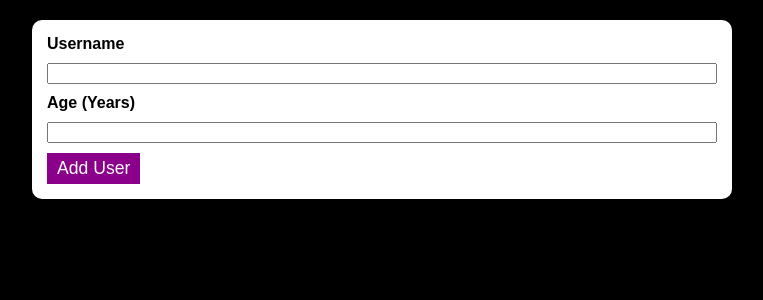
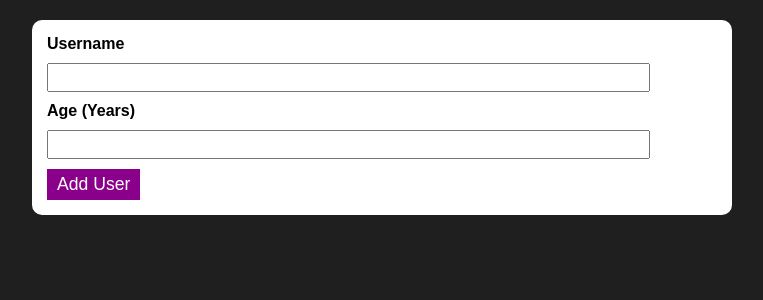
Before and after one commit to RaulHinojosa24/first-practice-project, a React (Create React App) app: page / in a window 1280 px wide. Shown: the top 300 px of the page, without its empty margins (258-1021 px from the left). Built offline with nearby package versions, Linux system fonts and the light colour scheme.

Commit message:
some optimization

```diff
--- a/src/UI/Button.js
+++ b/src/UI/Button.js
@@ -3,7 +3,8 @@ import styles from "./Button.module.css";
 const Button = (props) => {
   return (
     <button
-      className={`${props.className ? props.className : ""} ${styles.button}`}
+      className={`${styles.button} ${props.className || ""}`}
+      type={props.type || "button"}
       onClick={props.onClick}
     >
       {props.children}
--- a/src/UI/ErrorModal.module.css
+++ b/src/UI/ErrorModal.module.css
@@ -1,5 +1,5 @@
 .error-modal {
-  position: absolute;
+  position: fixed;
   z-index: 10;
   top: 0;
   left: 0;
--- a/src/components/UserForm.js
+++ b/src/components/UserForm.js
@@ -23,20 +23,21 @@ const UserForm = (props) => {
   const submitHandler = (event) => {
     event.preventDefault();
 
-    if (inputName.trim() === "" && inputAge === "") {
+    if (inputName.trim() === "" && (inputAge === "" || +inputAge <= 0)) {
       setErrorMessage('Please enter valid values for "Username" and "Age"');
       return;
     } else if (inputName.trim() === "") {
       setErrorMessage('Please enter valid "Username"');
       return;
-    } else if (inputAge.trim() === "") {
+    } else if (inputAge === "" || +inputAge <= 0) {
       setErrorMessage('Please enter valid "Age" (> 0)');
       return;
     }
 
     props.onNewUser({
+      id: Math.random().toString(),
       name: inputName.trim(),
-      age: inputAge,
+      age: inputAge.trim(),
     });
 
     setInputName("");
@@ -52,25 +53,21 @@ const UserForm = (props) => {
       )}
 
       <form onSubmit={submitHandler}>
-        <label className={styles["user-form__input-text"]}>
-          Username
+        <label htmlFor="username">Username</label>
         <input
-            className={styles["user-form__input"]}
+          id="username"
           type="text"
           value={inputName}
           onChange={nameChangeHandler}
         />
-        </label>
-        <label className={styles["user-form__input-text"]}>
-          Age (Years)
+        <label htmlFor="age">Age (Years)</label>
         <input
-            className={styles["user-form__input"]}
+          id="age"
           type="number"
           value={inputAge}
           onChange={ageChangeHandler}
         />
-        </label>
-        <Button>Add User</Button>
+        <Button type="submit">Add User</Button>
       </form>
     </Card>
   );
--- a/src/components/UserForm.module.css
+++ b/src/components/UserForm.module.css
@@ -6,13 +6,14 @@
   padding: 15px;
 }
 
-.user-form__input-text {
+.user-form label {
   display: block;
   font-weight: bold;
 }
 
-.user-form__input {
+.user-form input {
   display: block;
   margin: 10px 0;
-  width: 100%;
+  padding: 5px;
+  width: 90%;
 }
--- a/src/components/UserList.js
+++ b/src/components/UserList.js
@@ -7,7 +7,9 @@ const UserList = (props) => {
     <Card className={styles["user-list"]}>
       {props.users.map((user, index) => {
         return (
-          <User key={index}>{`${user.name} (${user.age} years old)`}</User>
+          <User key={user.id}>
+            {user.name} ({user.age} years old)
+          </User>
         );
       })}
     </Card>
--- a/src/index.css
+++ b/src/index.css
@@ -4,10 +4,10 @@
 
 html {
   font-family: sans-serif;
+  background: #1f1f1f;
 }
 
 body {
   margin: 0;
-  background: black;
   padding-top: 20px;
 }
```
Lines whose indentation alone changed are shown as unchanged.
